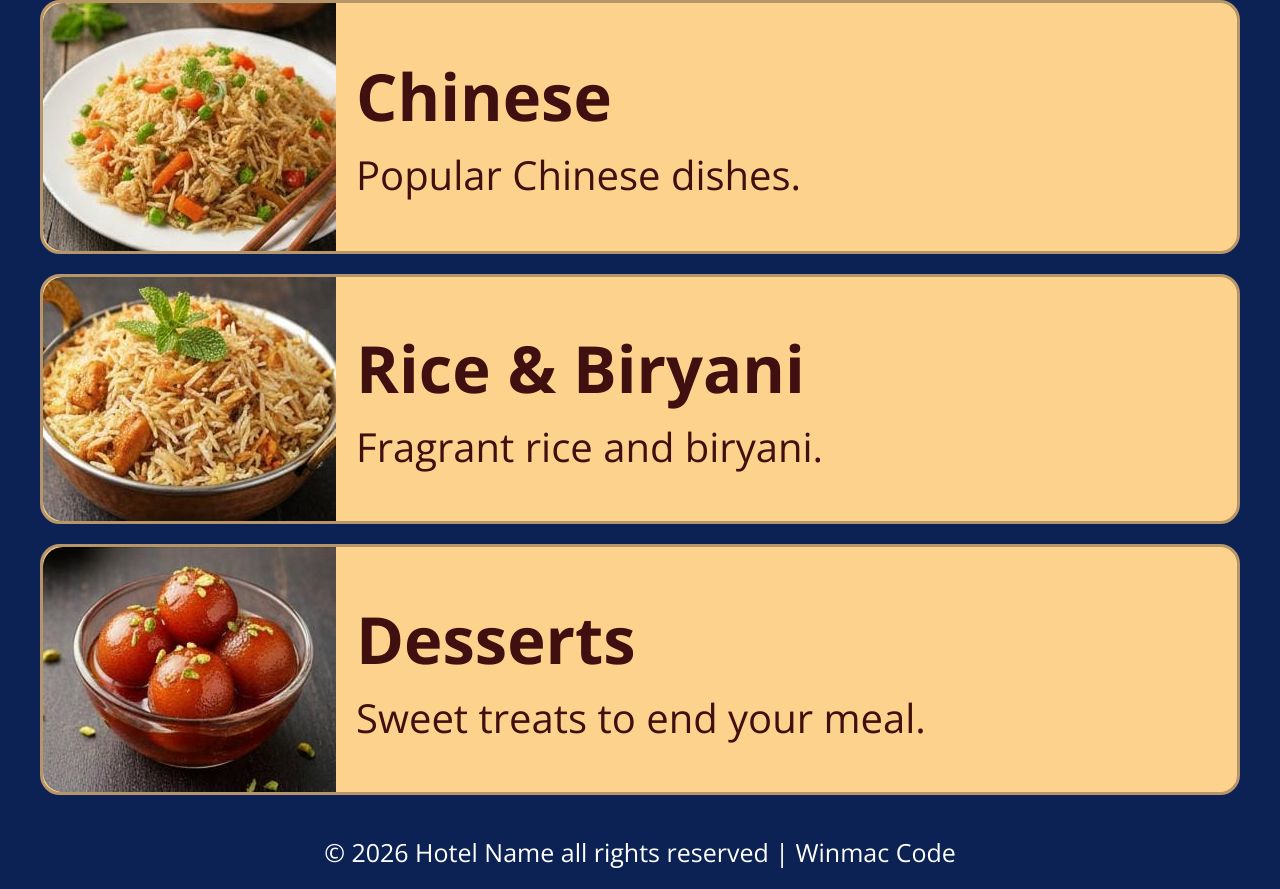
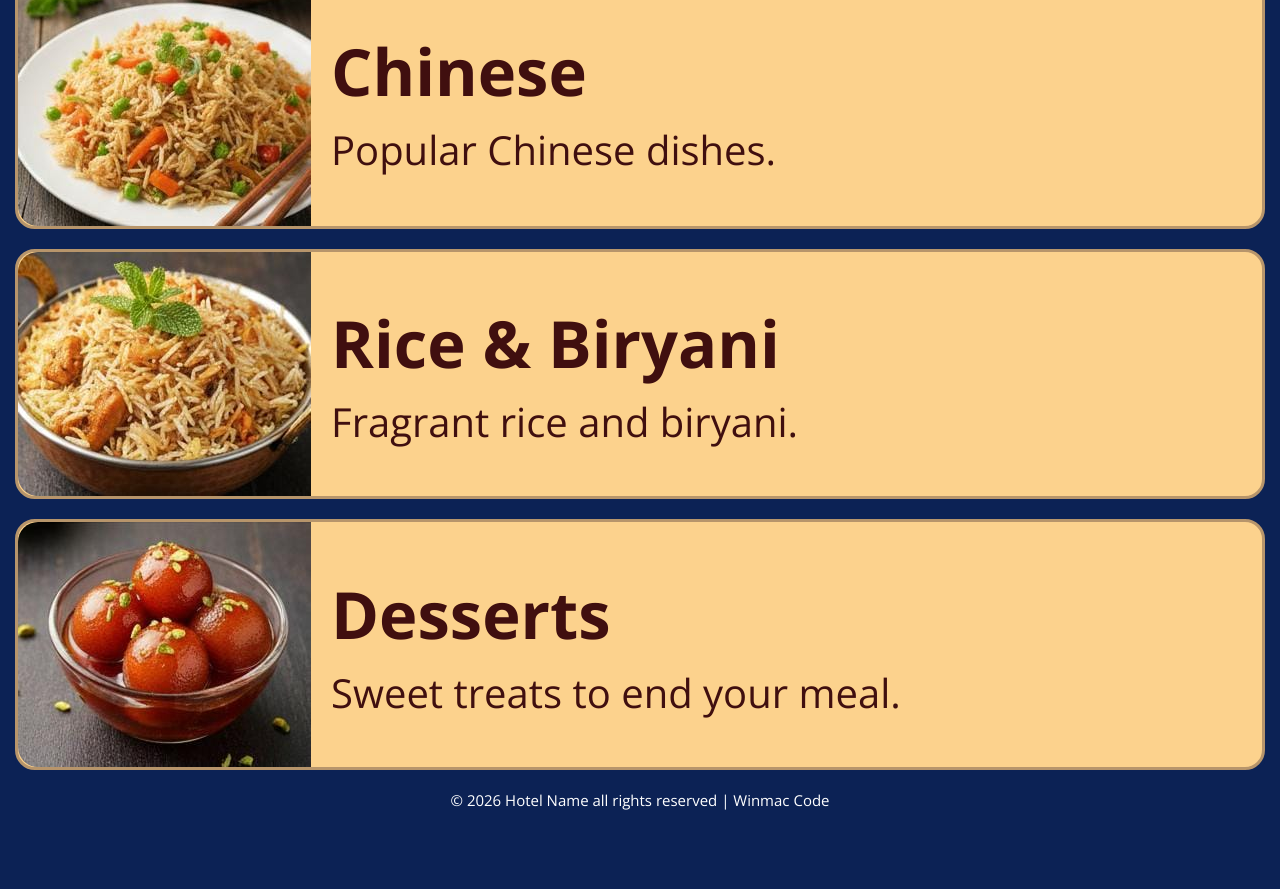
Before and after one commit to winmaccode/menu1, a plain HTML site: page index.html in a window 1280 px wide. Shown: the part 1718-2607 px from the top of the page. After the commit the page ends 2548 px from the top, so only its background shows below. Drawn offline with nearby package versions, Linux system fonts and the light colour scheme.

Commit message:
Update style.css

```diff
--- a/css/style.css
+++ b/css/style.css
@@ -47,7 +47,7 @@ a{
 .items{
     background-color: rgb(12, 34, 85);
     border-radius: 10px;
-    margin: 40px;
+    margin: 15px;
 }
 
 .itemslayout{
@@ -141,5 +141,5 @@ a{
     text-align: center;
     background-color: rgb(12, 34, 85);
     padding-bottom: 20px;
-    font-size: 25px;
+    font-size: 15px;
 }
```
